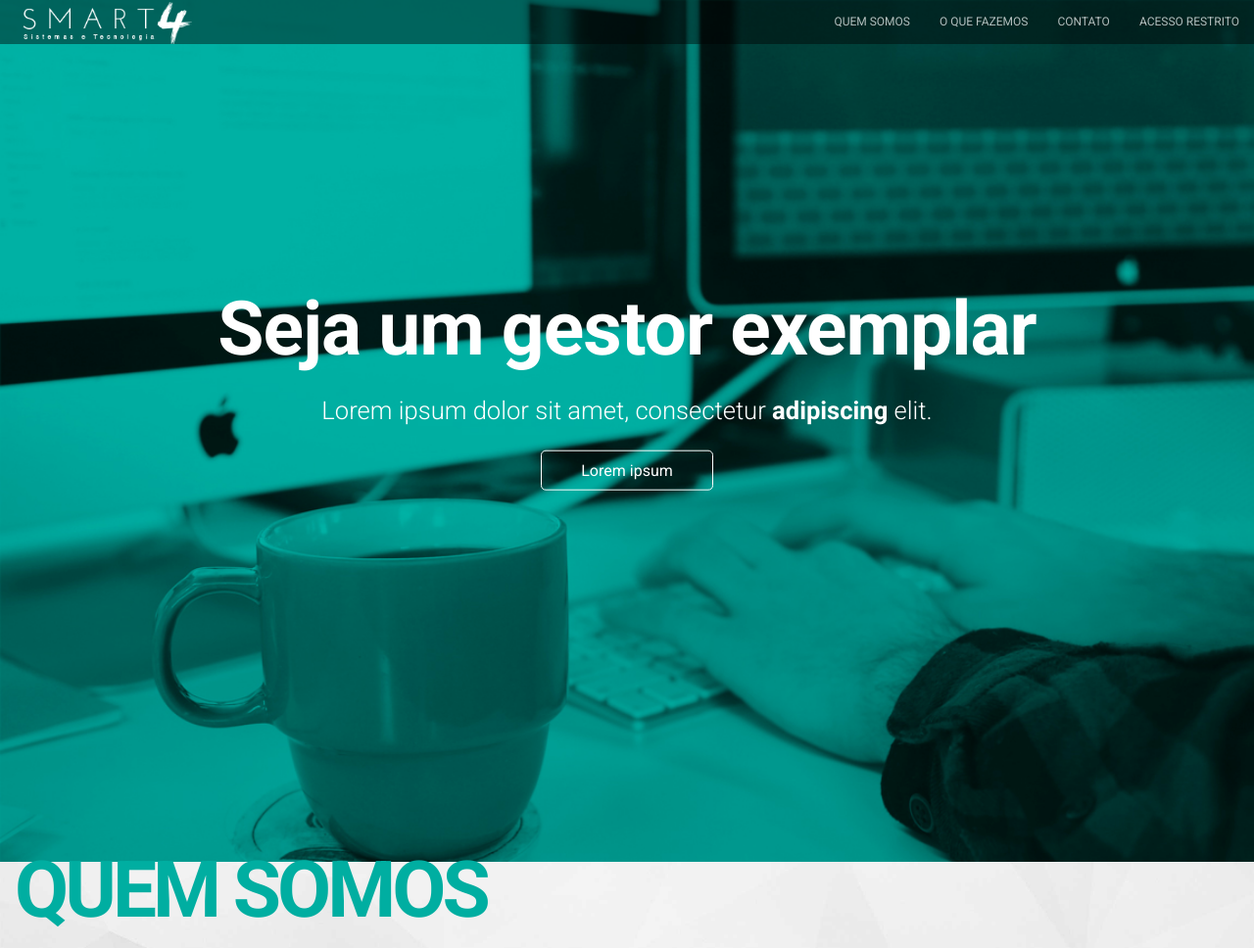
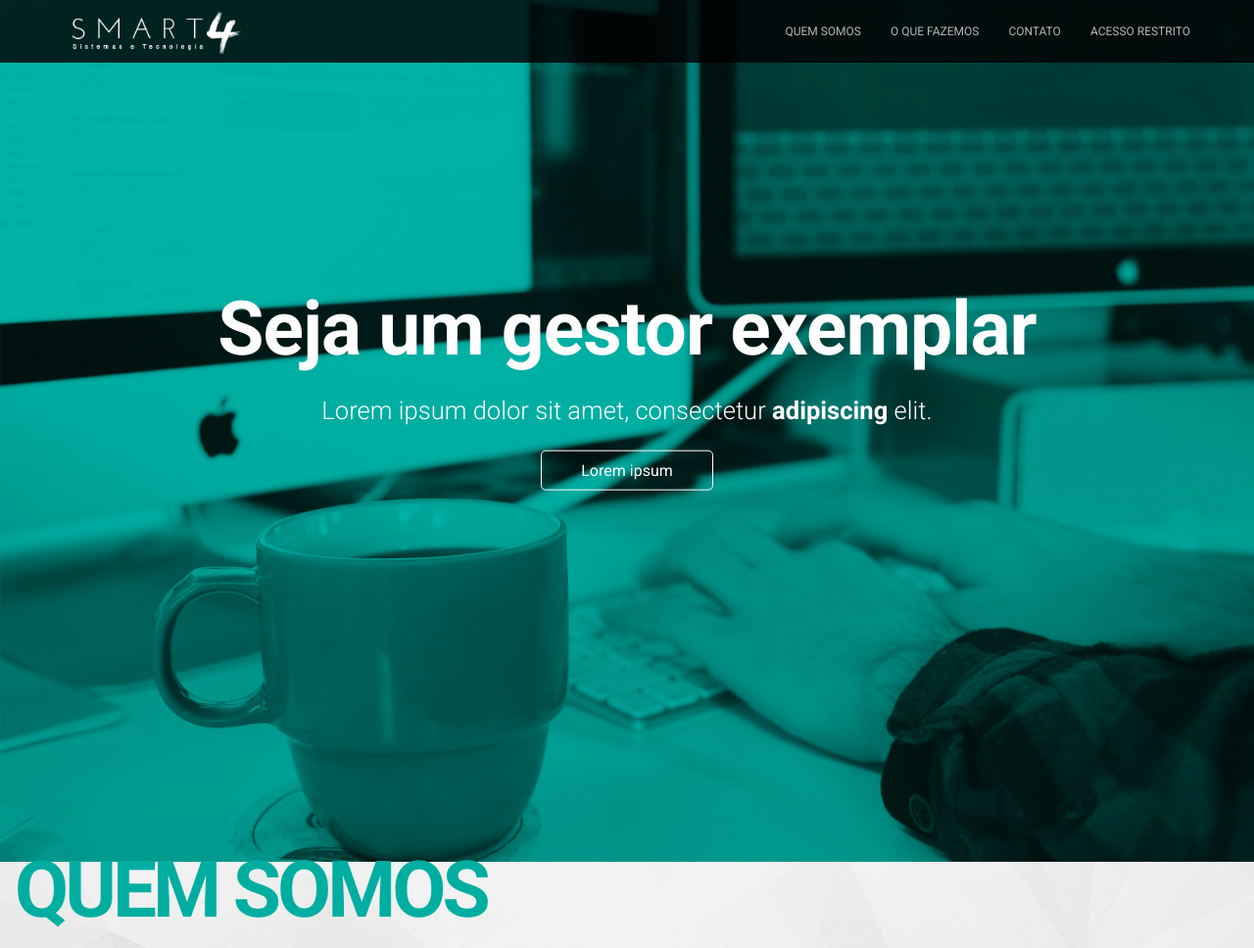
Before and after one commit to smart4/smart4.github.io, a plain HTML site: page new.html in a window 1280 px wide. Shown: the top 968 px of the page at 98% size. Drawn offline with nearby package versions, Linux system fonts and the light colour scheme; some packages are replaced by stand-ins of ours.

Commit message:
corrigindo menu topo

```diff
--- a/new.html
+++ b/new.html
@@ -42,7 +42,7 @@
 
 </head>
 <body>
-  <nav class="top-bar row " id="top-menu" data-topbar role="navigation">
+  <nav class="top-bar" id="top-menu" data-topbar role="navigation">
     <ul class="title-area">
       <li class="name">
         <h1><a href="#"><img src="img/logo.png"></a></h1>
--- a/sass/main.sass
+++ b/sass/main.sass
@@ -15,10 +15,15 @@ body, h1, h2, h3, h4, h5, h6, p, span, a
 nav
 	transition: all ease 0.2s
 	&.top-bar
-		background: rgba(0, 0, 0, 0)
+		background: rgba(0, 0, 0, 0.8)
 		z-index: 99
+		height: 4rem
+		padding: 10px 50px
 		position: fixed
-		background-color: rgba(0, 0, 0, 0.43)
+		width: 100%
+		@media only screen and (max-width: 40em)
+			padding: 10px 10px
+
 		.title-area
 			.name
 				img
```
Also changed, not shown: css/main.css, 1 other file.
